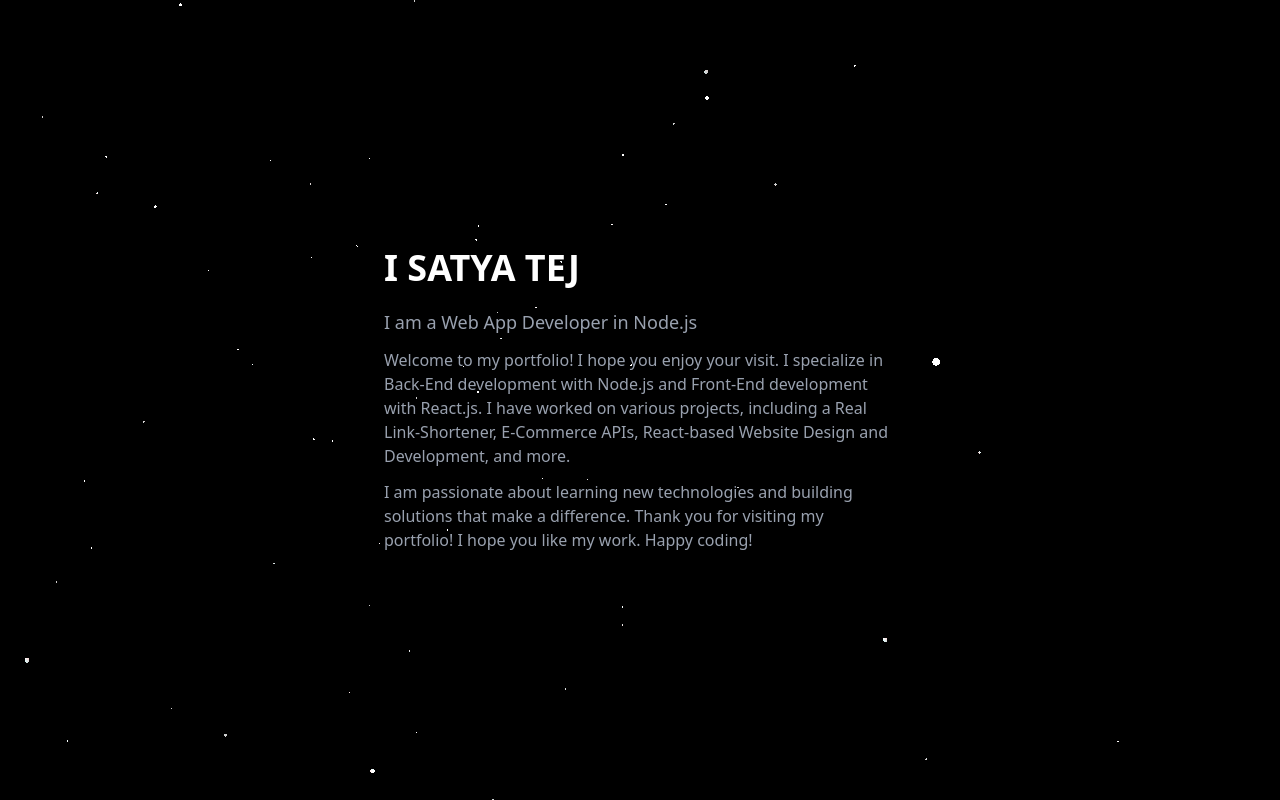
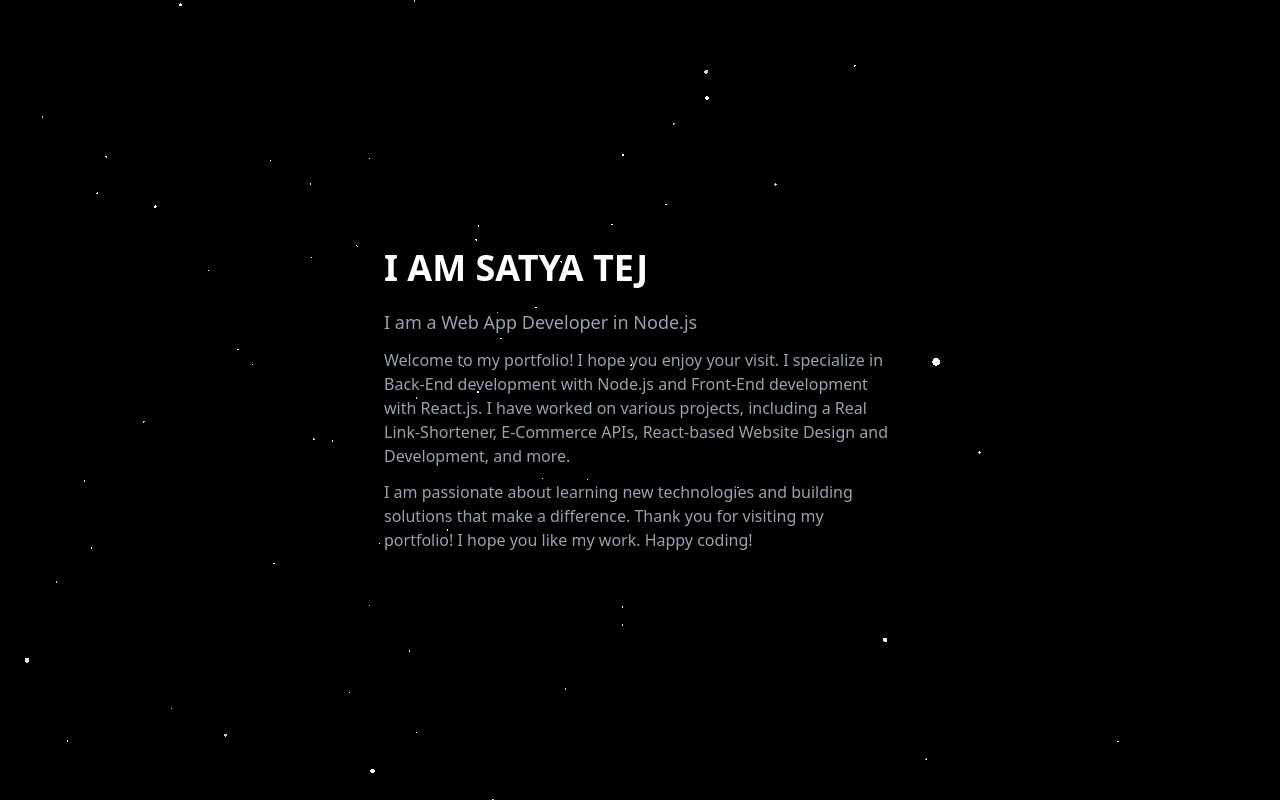
Before and after one commit to Satyatej10/portfolio, a React (Vite) app in the folder client/: page / in a window 1280 px wide. Built offline with nearby package versions, Linux system fonts and the light colour scheme.

Commit message:
updated pages

```diff
--- a/client/src/App.jsx
+++ b/client/src/App.jsx
@@ -1,43 +1,14 @@
 import React, { useState, useEffect } from "react";
 import Particles from "./components/Particles";
-
+import Hero from "./parts/Hero";
+import About from "./parts/About";
 const App = () => {
-    const [isSmallScreen, setIsSmallScreen] = useState(false);
-
-    useEffect(() => {
-        const handleResize = () => {
-            setIsSmallScreen(window.innerWidth <= 768);
-        };
-        handleResize();
-        window.addEventListener("resize", handleResize);
-        return () => window.removeEventListener("resize", handleResize);
-    }, []);
 
     return (
-        <div className="relative w-full min-h-screen bg-transparent text-white flex flex-col items-center justify-center p-5 overflow-hidden">
-            <div className="absolute inset-0 w-full h-full bg-black">
-                <Particles
-                    particleColors={["#ffffff", "#ffffff"]}
-                    particleCount={200}
-                    particleSpread={15}
-                    speed={0.1}
-                    particleBaseSize={100}
-                    moveParticlesOnHover={true}
-                    alphaParticles={false}
-                    disableRotation={false}
-                    className="w-full h-full"
-                />
-            </div>
-            <div className={`relative flex ${isSmallScreen ? "flex-col items-center" : "flex-row justify-center"} w-full max-w-5xl gap-8` }>
-                <div className="w-full max-w-lg text-center sm:text-left">
-                    <h1 className="text-4xl font-bold mb-5 animate-fadeInScale">I SATYA TEJ</h1>
-                    <p className="text-gray-400 text-lg">I am a Web App Developer in Node.js</p>
-                    <p className="text-gray-400 mt-3">Welcome to my portfolio! I hope you enjoy your visit. I specialize in Back-End development with Node.js and Front-End development with React.js. I have worked on various projects, including a Real Link-Shortener, E-Commerce APIs, React-based Website Design and Development, and more.</p>
-                    <p className="text-gray-400 mt-3">I am passionate about learning new technologies and building solutions that make a difference. Thank you for visiting my portfolio! I hope you like my work. Happy coding!</p>
-                </div>
-
-            </div>
-        </div>
+        <>
+        {/* <About /> */}
+        <Hero />
+        </>
     );
 };
 
--- /dev/null
+++ b/client/src/parts/About.jsx
@@ -0,0 +1,44 @@
+import React, { useState, useEffect } from "react";
+import Particles from "../components/Particles";
+
+const About = () => {
+    const [isSmallScreen, setIsSmallScreen] = useState(false);
+
+    useEffect(() => {
+        const handleResize = () => {
+            setIsSmallScreen(window.innerWidth <= 768);
+        };
+        handleResize();
+        window.addEventListener("resize", handleResize);
+        return () => window.removeEventListener("resize", handleResize);
+    }, []);
+
+    return (
+        <div className="relative w-full min-h-screen bg-transparent text-white flex flex-col items-center justify-center p-5 overflow-hidden">
+            <div className="absolute inset-0 w-full h-full bg-black">
+                <Particles
+                    particleColors={["#ffffff", "#ffffff"]}
+                    particleCount={200}
+                    particleSpread={15}
+                    speed={0.1}
+                    particleBaseSize={100}
+                    moveParticlesOnHover={true}
+                    alphaParticles={false}
+                    disableRotation={false}
+                    className="w-full h-full"
+                />
+            </div>
+            <div className={`relative flex ${isSmallScreen ? "flex-col items-center" : "flex-row justify-center"} w-full max-w-5xl gap-8` }>
+                <div className="w-full max-w-lg text-center sm:text-left">
+                    <h1 className="text-4xl font-bold mb-5 animate-fadeInScale">I SATYA TEJ</h1>
+                    <p className="text-gray-400 text-lg">I am a Web App Developer in Node.js</p>
+                    <p className="text-gray-400 mt-3">Welcome to my portfolio! I hope you enjoy your visit. I specialize in Back-End development with Node.js and Front-End development with React.js. I have worked on various projects, including a Real Link-Shortener, E-Commerce APIs, React-based Website Design and Development, and more.</p>
+                    <p className="text-gray-400 mt-3">I am passionate about learning new technologies and building solutions that make a difference. Thank you for visiting my portfolio! I hope you like my work. Happy coding!</p>
+                </div>
+
+            </div>
+        </div>
+    );
+};
+
+export default About;
--- /dev/null
+++ b/client/src/parts/Hero.jsx
@@ -0,0 +1,71 @@
+import React, { useState, useEffect } from "react";
+import Particles from "../components/Particles";
+
+const Hero = () => {
+  const [isSmallScreen, setIsSmallScreen] = useState(false);
+
+  useEffect(() => {
+    const handleResize = () => {
+      setIsSmallScreen(window.innerWidth <= 768);
+    };
+
+    // Set initial value and add event listener
+    handleResize();
+    window.addEventListener("resize", handleResize);
+
+    // Cleanup event listener on unmount
+    return () => window.removeEventListener("resize", handleResize);
+  }, []);
+
+  return (
+    <div className="relative w-full min-h-screen bg-transparent text-white flex flex-col items-center justify-center p-5 overflow-hidden">
+      {/* Particle background layer */}
+      <div className="absolute inset-0 w-full h-full bg-black">
+        <Particles
+          particleColors={["#ffffff", "#ffffff"]}
+          particleCount={200}
+          particleSpread={15}
+          speed={0.1}
+          particleBaseSize={100}
+          moveParticlesOnHover={true}
+          alphaParticles={false}
+          disableRotation={false}
+          className="w-full h-full"
+        />
+      </div>
+
+      {/* Main content */}
+      <div
+        className={`relative flex ${
+          isSmallScreen ? "flex-col items-center" : "flex-row justify-center"
+        } w-full max-w-5xl gap-8`}
+      >
+        <div className="w-full max-w-lg text-center sm:text-left">
+          <h1 className="text-4xl font-bold mb-5 animate-fadeInScale">
+            I AM SATYA TEJ
+          </h1>
+          <p className="text-gray-400 text-lg">
+            I am a Web App Developer in Node.js
+          </p>
+          <p className="text-gray-400 mt-3">
+            Welcome to my portfolio! I hope you enjoy your visit. I specialize in
+            Back-End development with Node.js and Front-End development with
+            React.js. I have worked on various projects, including a Real
+            Link-Shortener, E-Commerce APIs, React-based Website Design and
+            Development, and more.
+          </p>
+          <p className="text-gray-400 mt-3">
+            I am passionate about learning new technologies and building
+            solutions that make a difference. Thank you for visiting my
+            portfolio! I hope you like my work. Happy coding!
+          </p>
+        </div>
+      </div>
+
+      {/* Curved background at the bottom */}
+      <div className="fixed bottom-0 left-0 w-full h-48 bg-gradient-to-t from-[#0a0a1a] to-[#1a1a3d] rounded-t-full z-[-1]" />
+    </div>
+  );
+};
+
+export default Hero;
```
